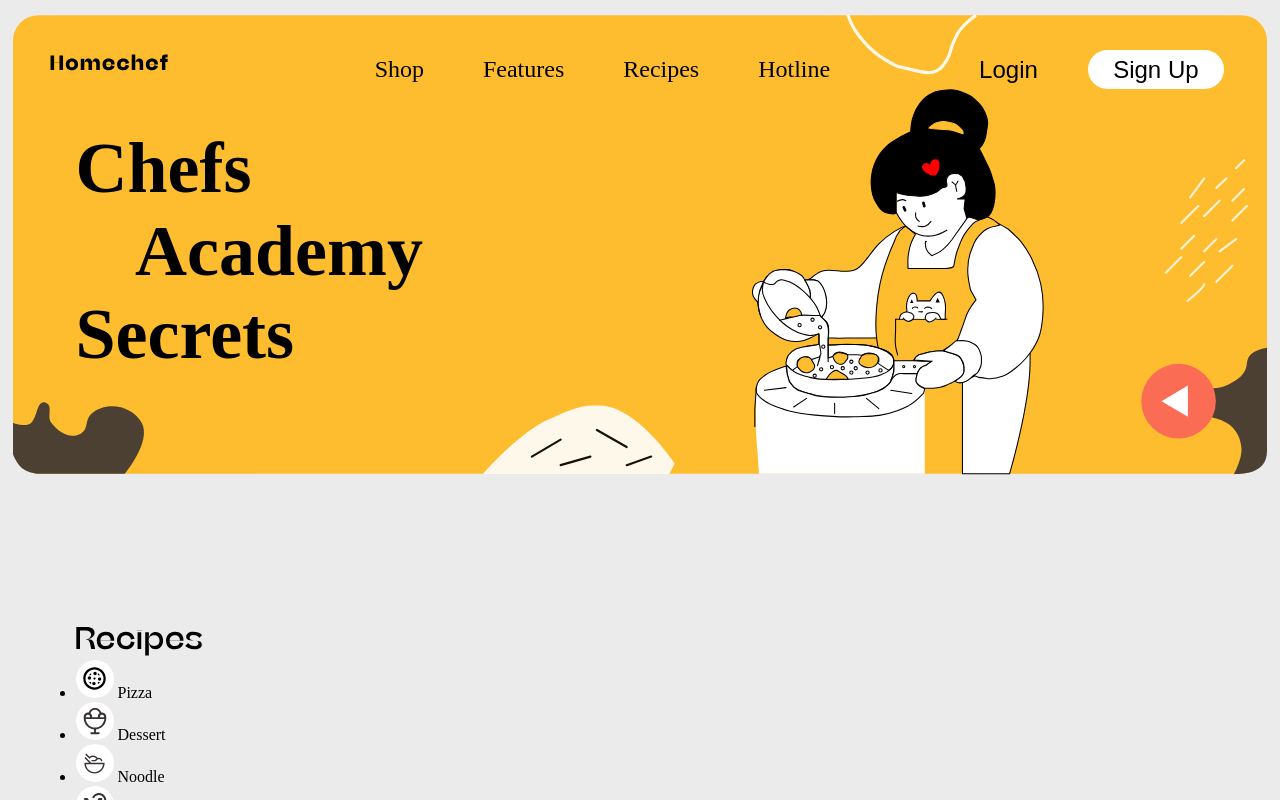
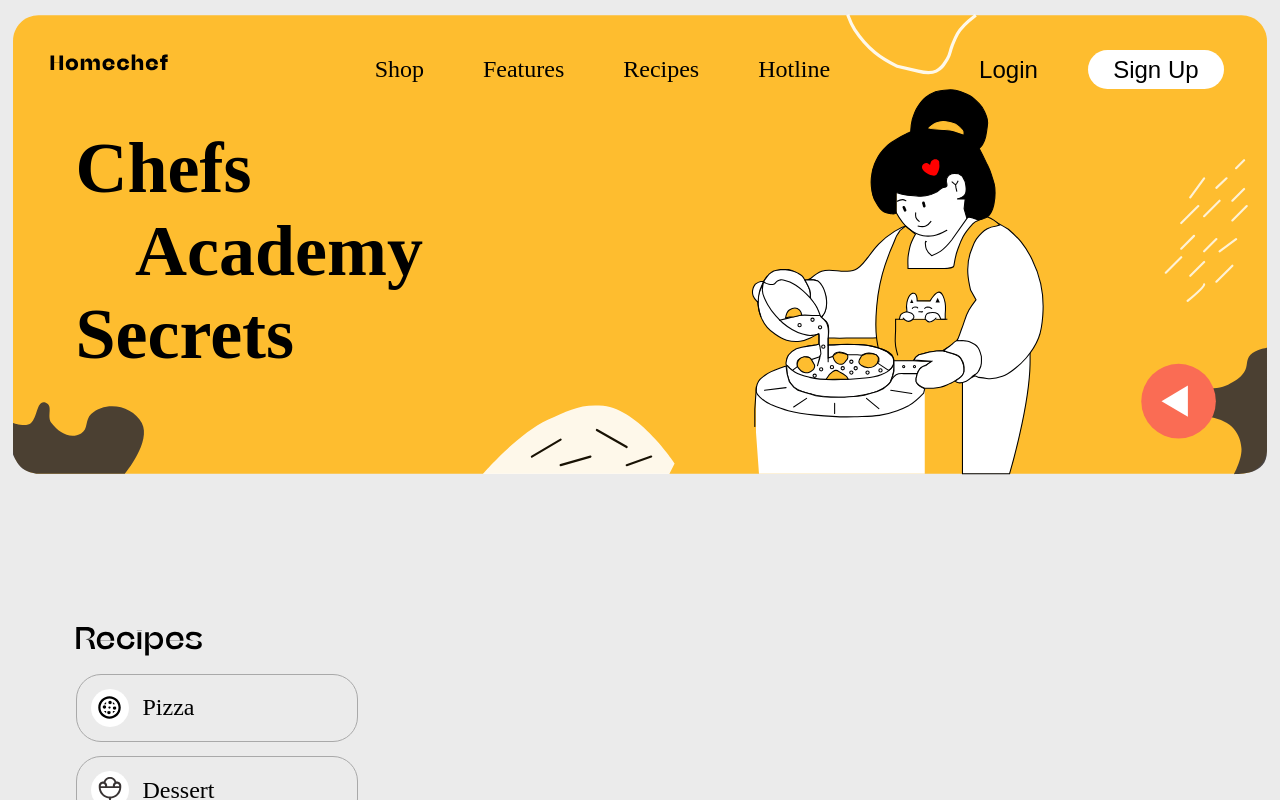
Before and after one commit to mertsabinov/Homechef, a React (Create React App) app: page / in a window 1280 px wide. Built offline with nearby package versions, Linux system fonts and the light colour scheme.

Commit message:
add(assets): Section left side

```diff
--- a/src/assets/styles/components/SectionLeftSide.css
+++ b/src/assets/styles/components/SectionLeftSide.css
@@ -0,0 +1,38 @@
+/* section left side */
+
+.section-left-side {
+    width: 25%;
+}
+
+.section-left-side ul {
+    list-style: none;
+}
+
+.section-left-side li img {
+    margin-left: 5%;
+    margin-right: 5%;
+}
+
+.section-left-side li {
+    display: flex;
+    flex-direction: row;
+    border: 1px solid darkgray;
+    margin-top: 5%;
+    padding-top: 5%;
+    padding-bottom: 5%;
+    border-radius: 25px;
+    font-size: 1.5rem;
+    align-items: center;
+}
+
+.section-left-side li:hover {
+    border-color: transparent;
+    background-color: #FEBD2F;
+}
+
+@media only screen and (max-width: 768px) {
+    /* For mobile phones: */
+    .section-left-side {
+        width: 100%;
+    }
+}
```
